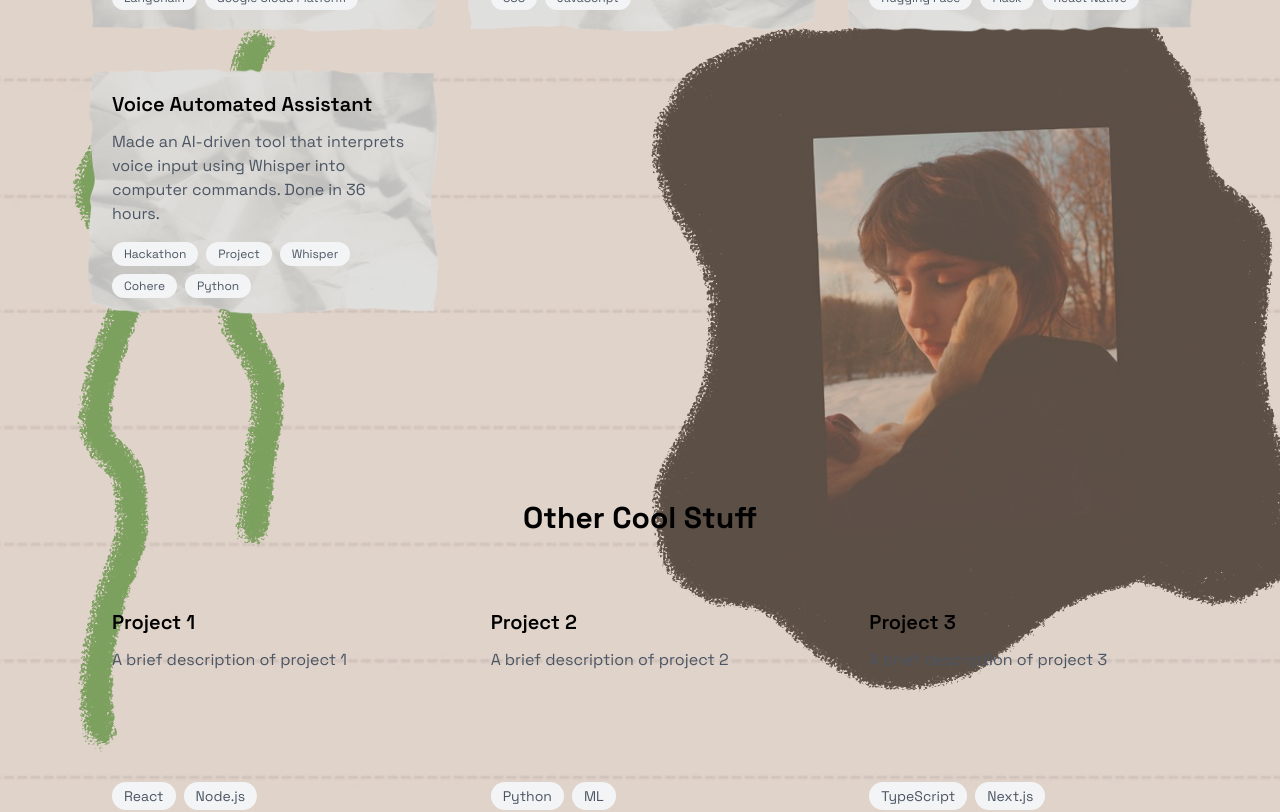
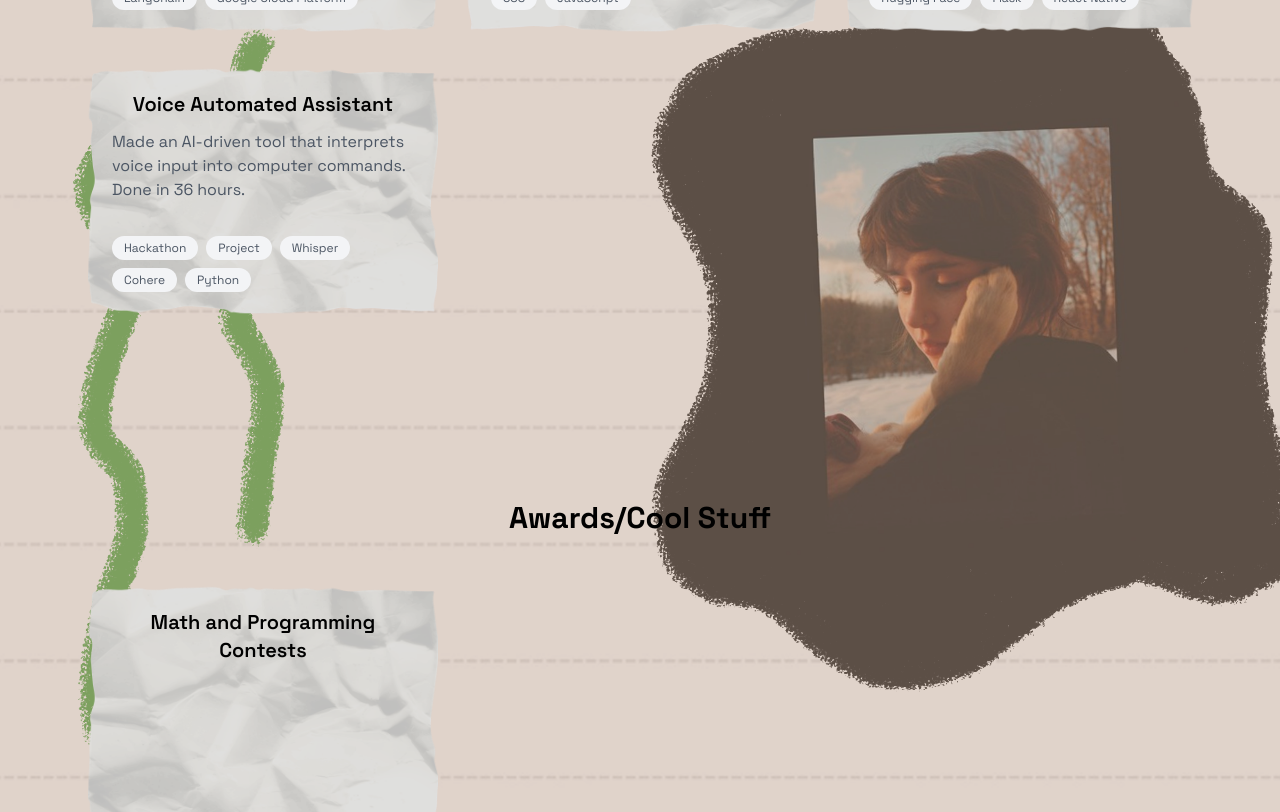
Before and after one commit to suoeh/dylandai.vercel.app, a Next.js app: page / in a window 1280 px wide. Shown: the part 1180-1992 px from the top of the page. Built offline with nearby package versions, Linux system fonts and the light colour scheme.

Commit message:
Updated math contests

```diff
--- a/app/components/About.tsx
+++ b/app/components/About.tsx
@@ -7,7 +7,6 @@ import headshot from '../media/headshot.jpg'  // Add this import at the top
 export default function About() {
   return (
     <section id="about" className="min-h-screen flex items-center justify-center py-20">
-      <link rel="icon" href="/favicon.ico" type="image/x-icon"></link>
       <div className="max-w-4xl mx-auto px-6">
         <div className="flex flex-col items-center mb-12">
           <div className="flex items-center gap-6 mb-6">
--- a/app/components/OtherCoolStuff.tsx
+++ b/app/components/OtherCoolStuff.tsx
@@ -3,37 +3,30 @@ import Link from "next/link"
 export default function OtherCoolStuff() {
   const projects = [
     {
-      id: "project1",
-      title: "Project 1",
-      description: "A brief description of project 1",
-      tags: ["React", "Node.js"],
-    },
-    {
-      id: "project2",
-      title: "Project 2",
-      description: "A brief description of project 2",
-      tags: ["Python", "ML"],
-    },
-    {
-      id: "project3",
-      title: "Project 3",
-      description: "A brief description of project 3",
-      tags: ["TypeScript", "Next.js"],
+      id: "Contests",
+      title: "Math and Programming Contests",
+      description: "",
+      tags: [],
+      bgStyle: 'paper3-bg'
     },
   ]
 
   return (
     <section id="projects" className="min-h-screen py-20">
       <div className="max-w-6xl mx-auto px-6">
-        <h2 className="text-3xl font-bold mb-12 text-center">Other Cool Stuff</h2>
+        <h2 className="text-3xl font-bold mb-12 text-center">Awards/Cool Stuff</h2>
         <div className="grid grid-cols-1 md:grid-cols-2 lg:grid-cols-3 gap-8">
           {projects.map((project) => (
-            <Link key={project.id} href={`/cool_stuff/${project.id}`} className="card p-6 flex flex-col">
-              <h3 className="text-xl font-semibold mb-3">{project.title}</h3>
+            <Link
+              key={project.id}
+              href={`/cool_stuff/${project.id}`}
+              className={`card p-6 flex flex-col aspect-[7/5] ${project.bgStyle}`}
+            >
+              <h3 className="text-xl font-semibold mb-3 text-center">{project.title}</h3>
               <p className="text-gray-600 mb-4 flex-grow">{project.description}</p>
               <div className="flex flex-wrap gap-2">
                 {project.tags.map((tag, index) => (
-                  <span key={index} className="px-3 py-1 bg-gray-100 text-gray-600 text-sm rounded-full">
+                  <span key={index} className="px-3 py-1 bg-gray-100 text-gray-600 text-xs rounded-full">
                     {tag}
                   </span>
                 ))}
--- a/app/components/Projects.tsx
+++ b/app/components/Projects.tsx
@@ -26,7 +26,7 @@ export default function Projects() {
     {
       id: "Voice_Assistant",
       title: "Voice Automated Assistant",
-      description: "Made an AI-driven tool that interprets voice input using Whisper into computer commands. Done in 36 hours.",
+      description: "Made an AI-driven tool that interprets voice input into computer commands. Done in 36 hours.",
       tags: ["Hackathon", "Project", "Whisper", "Cohere", "Python"],
       bgStyle: 'paper3-bg'
     },
@@ -43,7 +43,7 @@ export default function Projects() {
               href={`/projects/${project.id}`}
               className={`card p-6 flex flex-col aspect-[7/5] ${project.bgStyle}`}
             >
-              <h3 className="text-xl font-semibold mb-3">{project.title}</h3>
+              <h3 className="text-xl font-semibold mb-3 text-center">{project.title}</h3>
               <p className="text-gray-600 mb-4 flex-grow">{project.description}</p>
               <div className="flex flex-wrap gap-2">
                 {project.tags.map((tag, index) => (
--- a/app/cool_stuff/[id]/page.tsx
+++ b/app/cool_stuff/[id]/page.tsx
@@ -1,38 +1,48 @@
 "use client"
 
+import Image from "@/app/media/background.png"
 import { useParams } from "next/navigation"
 import Link from "next/link"
 import { ArrowLeft } from "lucide-react"
 import PageTransition from "@/app/components/PageTransition"
-import ParallaxBackground from "@/app/components/ParallaxBackground"
 
 const projectData = {
-  project1: {
-    title: "Exersize Assister",
-    description: "A web game that lets you create and track your own exersizes. Does accuracy tracking to help with range of motion.",
-    technologies: [],
-    images: ["/placeholder.svg"],
-    challenges: "Description of challenges faced...",
-    solutions: "How the challenges were overcome...",
-    outcome: "The final results and lessons learned...",
-  },
-  project2: {
-    title: "Project 2",
-    description: "Detailed description of project 2",
-    technologies: ["Python", "Django", "PostgreSQL"],
-    images: ["/placeholder.svg"],
-    challenges: "Description of challenges faced...",
-    solutions: "How the challenges were overcome...",
-    outcome: "The final results and lessons learned...",
-  },
-  project3: {
-    title: "Project 3",
-    description: "Detailed description of project 3",
-    technologies: ["Vue.js", "Firebase", "Tailwind CSS"],
-    images: ["/placeholder.svg"],
-    challenges: "Description of challenges faced...",
-    solutions: "How the challenges were overcome...",
-    outcome: "The final results and lessons learned...",
+  Contests: {
+    title: "Contests",
+    description:
+    `Canadian Computing Olympiad 2024:
+     - Bronze Medallist
+     - One of 24 students invited to write
+
+    Canadian Computing Competition 2024:
+     - Honor roll group I
+     - Rank 14 of 3497
+     - Score 62/75
+
+    Euclid 2024:
+     - Award of Distinction (one point off honor roll)
+     - Rank 1028 of 27650
+     - Score 84/100
+
+    Hypatia 2023:
+     - Honor roll group II
+     - Rank 66 of 7816
+     - Score 38/40
+
+    CSMC 2023:
+     - Honor roll group V
+     - Rank 258 of 16805
+     - Score 46/60
+
+    AMC 12B 2022:
+     - AIME qualifier
+     - Score 81/150
+
+    COMC 2022:
+     - Top decile
+     - Two points off honor roll
+     - Score 56/80
+    `,
   },
 }
 
@@ -47,42 +57,27 @@ export default function ProjectPage() {
 
   return (
     <PageTransition>
-      <div className="min-h-screen p-8 max-w-4xl mx-auto">
-      <ParallaxBackground/>
+      <div
+      className="min-w-screen min-h-screen p-8 mx-auto bg-no-repeat"
+      style={{
+        backgroundImage: `url(${Image.src})`,
+        height: '300%'
+      }}>
+        <div className="max-w-4xl mx-auto flex flex-col">
           <Link href="/" className="inline-flex items-center text-gray-600 hover:text-gray-900 mb-12">
             <ArrowLeft className="w-5 h-5 mr-2" />
             <span>Back</span>
           </Link>
+
           <article className="hoverless-card p-8">
             <h1 className="text-4xl font-bold mb-6">{project.title}</h1>
-          <p className="text-lg mb-12 leading-relaxed">{project.description}</p>
-          <div className="mb-12">
-            <h2 className="text-2xl font-bold mb-4">Technologies</h2>
-            <div className="flex flex-wrap gap-2">
-              {project.technologies.map((tech, index) => (
-                <span key={index} className="px-4 py-2 bg-red-300 rounded-full text-sm font-medium">
-                  {tech}
-                </span>
-              ))}
+
+            <p className="text-lg mb-8 leading-relaxed whitespace-pre-line">{project.description}</p>
+
+            <div className="flex mb-12"></div>
+          </article>
         </div>
-          </div>
-
-          <div className="space-y-12">
-            <Section title="Challenges" content={project.challenges} />
-            <Section title="Solutions" content={project.solutions} />
-            <Section title="Outcome" content={project.outcome} />
-          </div>
-        </article>
       </div>
     </PageTransition>
   )
 }
-
-function Section({ title, content }: { title: string; content: string }) {
-  return (
-    <div>
-      <h2 className="text-2xl font-bold mb-4">{title}</h2>
-      <p className="leading-relaxed">{content}</p>
-    </div>
-  )
-}
--- a/app/globals.css
+++ b/app/globals.css
@@ -25,8 +25,8 @@ textarea {
 }
 
 .hoverless-card {
-  background-color: rgba(247, 244, 242, 0.85);
-  backdrop-filter: blur(8px);
+  background-color: rgba(250, 246, 243, 0.6);
+  backdrop-filter: blur(7px);
   border: 0px solid rgba(var(--accent), 0.2);
   border-radius: 20px;
   transition: all 0.2s ease;
--- a/app/projects/[id]/page.tsx
+++ b/app/projects/[id]/page.tsx
@@ -9,35 +9,43 @@ import PageTransition from "@/app/components/PageTransition"
 const projectData = {
   Exercise_Assister: {
     title: "Exercise Assister",
-    description: `A web game that lets you create and track your own exersizes. Does accuracy tracking to help with range of motion. Creates exercizes by saving joycon movements. Lets you track the accuracy of your movements to the exersize you do. Persistently saves heartrate and exercise data using Google Cloud Platform and MongoDB.
+    description: `Created a web game that lets you create and track your own exersizes. Does accuracy tracking to help with range of motion. Creates exercizes by saving joycon movements. Lets you track the accuracy of your movements to the exersize you do. Persistently saves heartrate and exercise data using Google Cloud Platform and MongoDB.
+
+    Done in 24 hours.
 
     Won the DataBricks prize in UTRA Hacks 2025 against 340+ participants.`,
     technologies: ["React", "MongoDB Atlas", "Flask", "Terraform", "AWS", "Arduino", "Python", "HTML", "CSS", "JavaScript", "LangChain", "DataBricks", "Google Cloud Platform"],
-    devpostLink: "https://devpost.com/software/the-exercists?ref_content=user-portfolio&ref_feature=in_progress",
+    devpostLink: "https://devpost.com/software/the-exercists",
     githubLink: "https://github.com/iantang08/UTRAHacks2025",
   },
   Music_Tracking_Game: {
     title: "Music Tracking Game (winner)",
     description: `Developed a musical accuracy tracking game. Implemented cross-correlation to compare two audio waves by extracting vectors of amplitudes. Tracked musical accuracy by adjusting the lag between the two audio waves, providing feedback every 50 milliseconds. Deployed an interactive web platform to retrieve and display game information in real-time.
 
+    Done in 36 hours.
+
     Won the Best Use of MATLAB award from over 200 participants.`,
     technologies: ["Hackathon", "MATLAB", "Flask", "HTML", "CSS", "JavaScript"],
-    devpostLink: "https://devpost.com/software/the-exercists?ref_content=user-portfolio&ref_feature=in_progress",
-    githubLink: "https://github.com/iantang08/UTRAHacks2025",
+    devpostLink: "https://dorahacks.io/buidl/13351",
+    githubLink: "https://github.com/m3di0cre3/Any-Jam",
   },
   Waste_Sorter: {
     title: "Image Detecting Waste Sorter",
-    description: " Made an app to use image detection to identify and sort waste. Done in 36 hours.",
+    description: `Created an application using React Native to identify and sort waste with a camera, achieving 90% accuracy in object detection. Utilized Google Cloud’s Vision AI for object detection and classification, sending the data to a manually parsed waste database using JavaScript. Combined embeddings with a 384-dimensional dense vector space using the AI model all-MiniLM-L6-v2, and employed semantic search techniques to classify image input. Response data and associated weights were sent to the REST API of the Flask backend to identify optimal disposal strategies.
+
+    Done in 36 hours.`,
     technologies: ["Hackathon", "Google Cloud", "Hugging Face", "Flask", "JavaScript", "Python", "React Native"],
-    devpostLink: "https://devpost.com/software/the-exercists?ref_content=user-portfolio&ref_feature=in_progress",
-    githubLink: "https://github.com/iantang08/UTRAHacks2025",
+    devpostLink: "https://devpost.com/software/sorting-the-6ix",
+    githubLink: "https://github.com/suoeh/sortingThe6ix",
   },
   Voice_Assistant: {
     title: "Voice Automated Assistant",
-    description: "Made an AI-driven tool that interprets voice input using Whisper into computer commands",
-    technologies: ["Hackathon", "Project", "Whisper", "Cohere", "Python"],
-    devpostLink: "https://devpost.com/software/the-exercists?ref_content=user-portfolio&ref_feature=in_progress",
-    githubLink: "https://github.com/iantang08/UTRAHacks2025",
+    description: `Developed an AI-driven tool that interprets voice input using Whisper, into tangible computer commands. Implemented voice-to-text transcription to send information to Cohere’s API for semantic search and command categorization. Utilized Google Cloud's search API for web searches and implemented Python keyboard and mouse macros to execute commands.
+
+    Done in 36 hours.`,
+    technologies: ["Hackathon", "Project", "Whisper", "Cohere", "Python", "Google Cloud Platform"],
+    devpostLink: "https://devpost.com/software/dylan-dai",
+    githubLink: "https://github.com/suoeh/DylanAI",
   },
 }
 
--- a/app/projects/page.tsx
+++ b/app/projects/page.tsx
@@ -54,7 +54,7 @@ export default function Projects() {
                     href={`/projects/${project.id}`}
                     className={`card p-6 flex flex-col aspect-[7/5] ${project.bgStyle}`}
                   >
-                    <h3 className="text-xl font-semibold mb-3">{project.title}</h3>
+                    <h3 className="text-xl font-semibold mb-3 text-center">{project.title}</h3>
                     <p className="text-gray-600 mb-4 flex-grow">{project.description}</p>
                     <div className="flex flex-wrap gap-2">
                         {project.tags.map((tag, index) => (
```
Also changed, not shown: app/layout.tsx (+11 -5 lines). Lines whose indentation alone changed are shown as unchanged.
